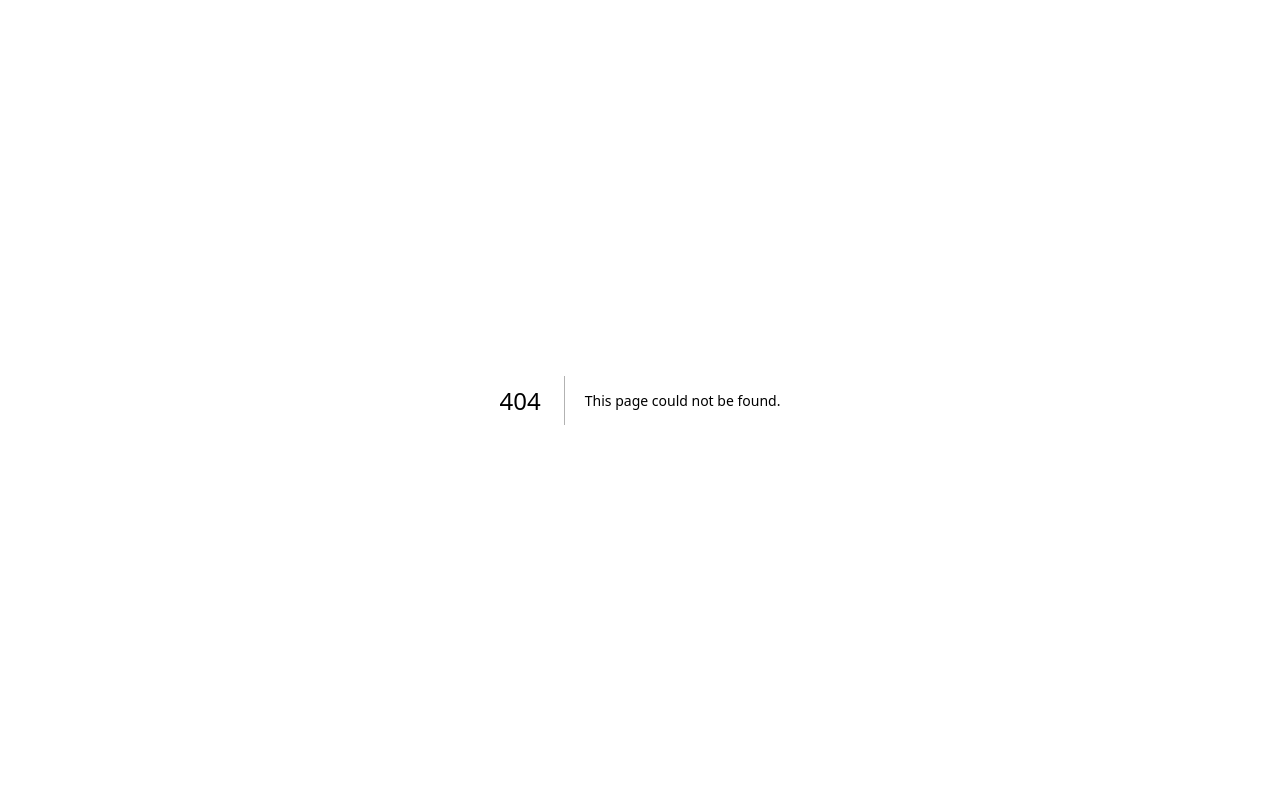
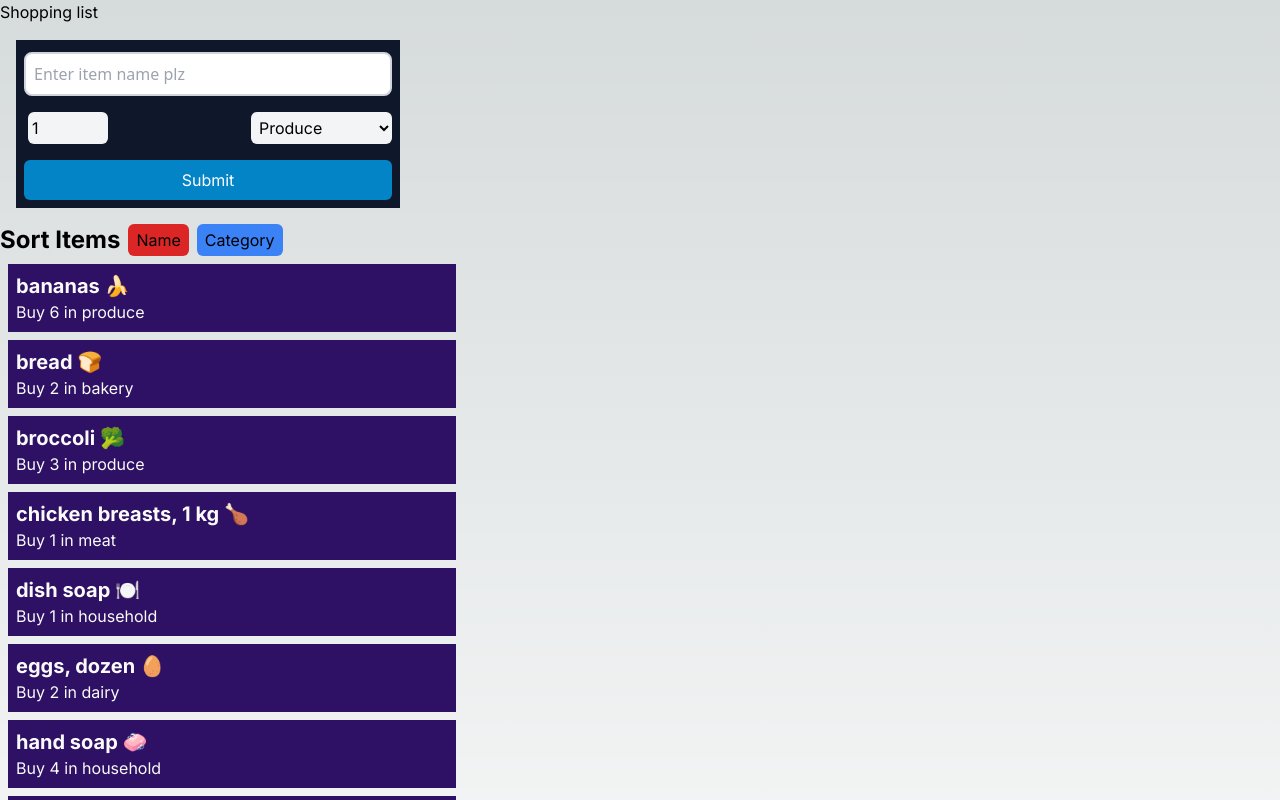
Before and after one commit to RayQM/cprg306-assignments, a Next.js app: page /week6 in a window 1280 px wide. Before the commit this address had no page. Shown: the top 800 px of the page. Built offline with nearby package versions, Linux system fonts and the light colour scheme.

Commit message:
week6
bug

```diff
--- a/app/page.js
+++ b/app/page.js
@@ -14,6 +14,7 @@ export default function Home() {
         <li><Link href="./week3">week3</Link></li>
         <li><Link href="./week4">week4</Link></li>
         <li><Link href="./week5">week5</Link></li>
+        <li><Link href="./week6">week6</Link></li>
       </ul>
 
       </div>
--- /dev/null
+++ b/app/week6/item-list.js
@@ -0,0 +1,38 @@
+"use client"
+
+import { useState } from "react"
+import Item from "./item"
+
+
+export default function ItemList({ItemList}){
+  const [sortBy , setSortBy] = useState('name')
+
+ ItemList.sort((a,b)=>{
+  if (sortBy === 'name'){
+    return a.name.localeCompare(b.name)
+  }
+  else if(sortBy === 'category'){
+    return a.category.localeCompare(b.category)
+  }
+ })
+
+ function handleSort(event){
+  setSortBy(event.target.value)
+ }
+ return(
+    <div>
+      <div className="flex gap-2 ">
+        <h2 className="text-2xl font-bold">Sort Items</h2>
+        <button onClick={handleSort} value="name"
+        className={sortBy =="name" ?" bg-red-600 pl-2 pr-2 rounded-md ":" bg-blue-500 pl-2 pr-2 rounded-md"}>Name</button>
+        <button onClick={handleSort} value="category"
+        className={sortBy =="category" ?" bg-red-600 pl-2 pr-2 rounded-md ":" bg-blue-500 pl-2 pr-2 rounded-md"}>Category</button>
+      </div>
+      <div>
+          {ItemList.map(item => (
+        <Item item={item} />
+          ))}
+          </div>
+    </div>
+ )
+}
--- /dev/null
+++ b/app/week6/item.js
@@ -0,0 +1,12 @@
+export default function Item({item}){
+    let text = `Buy ${item.quantity} in ${item.category}`;
+    return(
+
+    <ul className="p-2 m-2 hover:my-4 hover:text-center hover:ease-auto hover:duration-500 text-stone-50 bg-violet-950 max-w-md">
+        <li className="cursor-pointer text-xl font-bold">{item.name}</li>
+        <li className="cursor-pointer">{text}</li>
+    </ul>
+    )
+
+
+}
--- /dev/null
+++ b/app/week6/items.json
@@ -0,0 +1,74 @@
+[
+    {
+      "id": "1h2GJKH12gkHG31h1H",
+      "name": "milk, 4 L 🥛",
+      "quantity": 1,
+      "category": "dairy"
+    },
+    {
+      "id": "2KJH3k2j3H1k2J3K1H",
+      "name": "bread 🍞",
+      "quantity": 2,
+      "category": "bakery"
+    },
+    {
+      "id": "3h2KJH3k2j3H1k2J3",
+      "name": "eggs, dozen 🥚",
+      "quantity": 2,
+      "category": "dairy"
+    },
+    {
+      "id": "4k2J3K1H2GJKH12gk",
+      "name": "bananas 🍌",
+      "quantity": 6,
+      "category": "produce"
+    },
+    {
+      "id": "5H1h1H2KJH3k2j3H",
+      "name": "broccoli 🥦",
+      "quantity": 3,
+      "category": "produce"
+    },
+    {
+      "id": "6H1k2J3K1H2GJKH1",
+      "name": "chicken breasts, 1 kg 🍗",
+      "quantity": 1,
+      "category": "meat"
+    },
+    {
+      "id": "7gkHG31h1H2KJH3k",
+      "name": "pasta sauce 🍝",
+      "quantity": 3,
+      "category": "canned goods"
+    },
+    {
+      "id": "8j3H1k2J3K1H2GJK",
+      "name": "spaghetti, 454 g 🍝",
+      "quantity": 2,
+      "category": "dry goods"
+    },
+    {
+      "id": "9H12gkHG31h1H2KJ",
+      "name": "toilet paper, 12 pack 🧻",
+      "quantity": 1,
+      "category": "household"
+    },
+    {
+      "id": "10H3k2j3H1k2J3K1",
+      "name": "paper towels, 6 pack",
+      "quantity": 1,
+      "category": "household"
+    },
+    {
+      "id": "11k2J3K1H2GJKH12",
+      "name": "dish soap 🍽️",
+      "quantity": 1,
+      "category": "household"
+    },
+    {
+      "id": "12GJKH12gkHG31h1",
+      "name": "hand soap 🧼",
+      "quantity": 4,
+      "category": "household"
+    }
+  ]
--- /dev/null
+++ b/app/week6/new-item.js
@@ -0,0 +1,69 @@
+"use client"
+
+import { useState } from "react"
+
+export function NewItem({onAddItem}){
+    const [id, setId] = useState(1)
+    const [name, setName] = useState("")
+    const [quantity, setQuantity] = useState(1)
+    const [category, setCategory] = useState("Produce")
+
+
+    const handleSubmit=(event)=>{
+        event.preventDefault()
+        var item = [id,name, quantity, category]
+        console.log (item)
+        //alert(`you add ${quantity} of ${name} to ${category}`)
+        onAddItem(item)
+        setId("")
+        setName("")
+        setQuantity(1)
+        setCategory("Produce")
+    }
+    const categories = [
+        "option",
+        "Produce",
+        "Dairy",
+        "Bakery",
+        "Meat",
+        "Frozen Foods",
+        "Canned Goods",
+        "Dry Goods",
+        "Beverages",
+        "Snacks",
+        "Household",
+        "Other",
+      ];
+      const handleNameChange=(event)=>{
+        setName(event.target.value)
+      }
+      const handleQuantityChange=(event)=>{
+        setQuantity(event.target.value)
+      }
+      const handleCategoryChange=(event)=>{
+        setCategory(event.target.value)
+      }
+
+    return(
+        <div className="w-full bg-blue-gray-100  ">
+
+            <form /* onSubmit={handleSubmit} */ className="p-2 m-4 bg-slate-900 text-black max-w-sm w-full">
+                <div className="mb-4">
+                    <input value={name} onChange={handleNameChange} placeholder="Enter item name plz" required className="w-full mt-1 border-2 border-gray-300 p-2 rounded-lg font-sans "/>
+                </div>
+                <div className="flex justify-between">
+                    <input type="number" min="1" max="99" value={quantity} onChange={handleQuantityChange} required className="ml-1 p-1 w-20 rounded-md text-black bg-gray-100 focus:bg-white "/>
+                    <select value={category} onChange={handleCategoryChange} className=" ml-1 p-1 w-50 rounded-md text-black bg-gray-100 focus:bg-white " >
+                    {categories.map((category) => (
+                    <option>
+                        {category}
+                    </option>
+                    ))}</select>
+                </div>
+                <button onSubmit={handleSubmit} type="submit"  className="w-full py-2 px-4 mt-4 bg-sky-600 hover:bg-sky-500 rounded-md text-white" >Submit</button>
+            </form>
+        </div>
+
+    )
+
+}
--- /dev/null
+++ b/app/week6/page.js
@@ -0,0 +1,22 @@
+"use client"
+import {NewItem}  from "./new-item";
+import ItemList from "./item-list";
+import itemsData from "./items.json"
+import { useState } from "react";
+
+export default function Page(){
+    //Initialize a state variable
+    const[items,setItems] = useState(itemsData);
+    //Create an event handler function
+    function handleAddItem(newItem){
+        console.log(newItem);
+        setItems((currentItems)=>[...currentItems,newItem])
+    }
+    return(
+        <main>
+            <h1>Shopping list</h1>
+            <NewItem onAddItem={handleAddItem}/>
+            <ItemList ItemList={items}/>
+        </main>
+    )
+}
```
